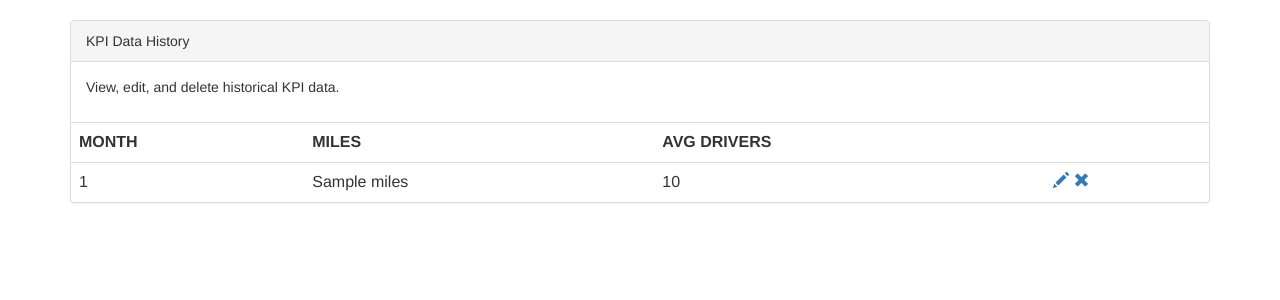
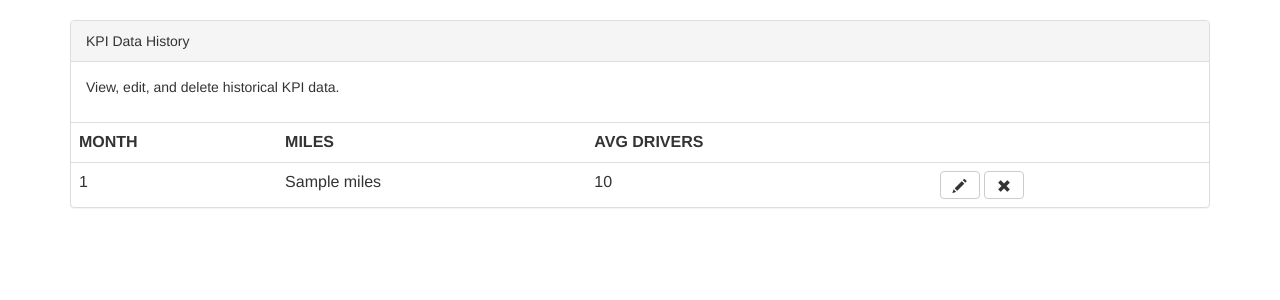
Before and after one commit to jwaltzjr/kpi-data, a Flask app: template app/templates/history.html in a window 1280 px wide. Shown: the part 52-352 px from the top of the page. Run offline with Flask 2, Linux system fonts and the light colour scheme; the template is opened without the code that fills it: most values are stand-ins (such as "Sample title", 1, 10 or a date in 2020); some libraries are stand-ins or nearby versions.

Commit message:
Add button styling to edit/delete

```diff
--- a/app/templates/history.html
+++ b/app/templates/history.html
@@ -19,8 +19,12 @@
           <td>{{ month.miles }}</td>
           <td>{{ month.avg_drivers }}</td>
           <td class="edit-icons">
-            <a href="{{ url_for('edit', id=month.month_id) }}" class="glyphicon glyphicon-pencil"></a>
-            <a href="{{ url_for('delete', id=month.month_id) }}" class="glyphicon glyphicon-remove"></a>
+            <a href="{{ url_for('edit', id=month.month_id) }}" class="btn btn-default">
+              <span class="glyphicon glyphicon-pencil"></span>
+            </a>
+            <a href="{{ url_for('delete', id=month.month_id) }}" class="btn btn-default">
+              <span class="glyphicon glyphicon-remove"></span>
+            </a>
           </td>
         </tr>
       {% endfor %}
```
